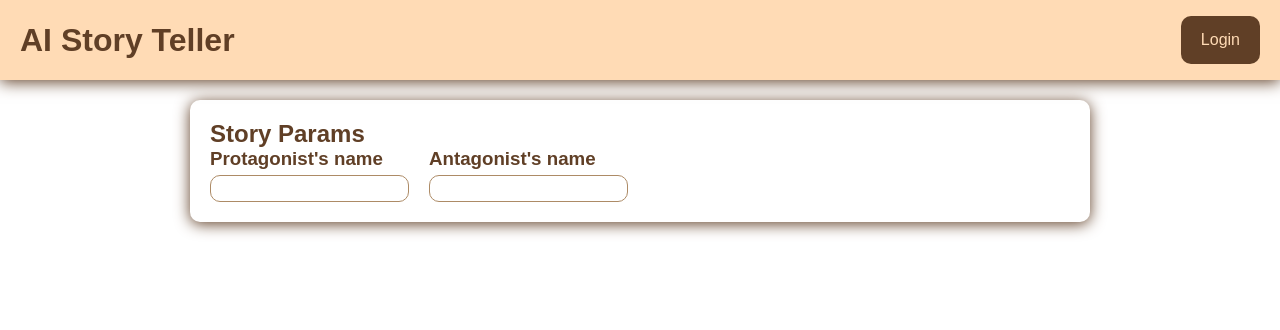
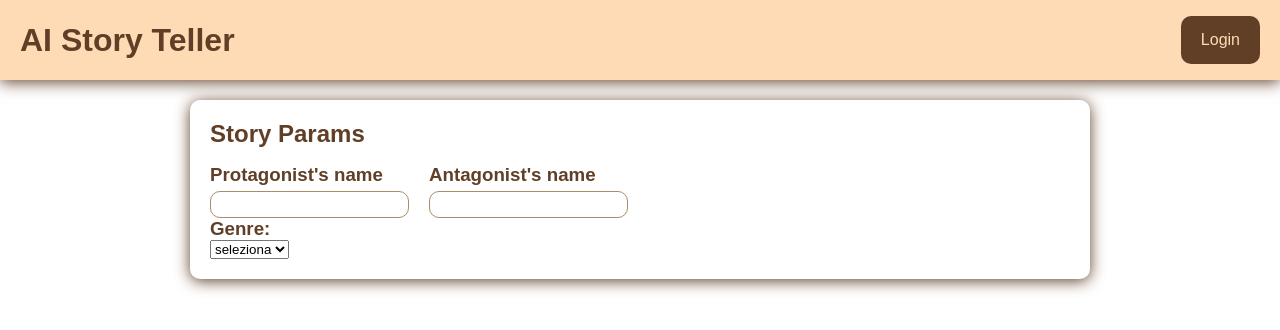
Before and after one commit to giadantioco/ai-story-teller, a Next.js app: page / in a window 1280 px wide. Shown: the top 330 px of the page. Built offline with nearby package versions, Linux system fonts and the light colour scheme; a web font is replaced by a local one.

Commit message:
chore: add select

```diff
--- /dev/null
+++ b/src/components/Molecules/SelectBox/SelectBox.tsx
@@ -0,0 +1,35 @@
+import { ListOption } from "@/types/common";
+import style from "./SelectBox.module.scss";
+import { ChangeEvent, Dispatch, SetStateAction } from "react";
+
+interface SelectBoxProps {
+  label: string;
+  list: ListOption[];
+  setAction: Dispatch<SetStateAction<string>>;
+}
+
+const SelectBox = (props: SelectBoxProps) => {
+  const { label, list, setAction } = props;
+
+  const handleChange = (e: ChangeEvent<HTMLSelectElement>) => {
+    setAction(e.target.value);
+  };
+
+  return (
+    <div className={style.main}>
+      <h3>{label}</h3>
+      <select id="select" onChange={handleChange}>
+        <option value="" hidden>
+          seleziona
+        </option>
+        {list.map((item) => (
+          <option key={item.value} value={item.value}>
+            {item.label}
+          </option>
+        ))}
+      </select>
+    </div>
+  );
+};
+
+export default SelectBox;
--- a/src/components/Organism/Window/WindowBox.module.scss
+++ b/src/components/Organism/Window/WindowBox.module.scss
@@ -1,3 +1,7 @@
 .main {
   @include window-style();
+
+  h2 {
+    margin-bottom: rem(16px);
+  }
 }
--- /dev/null
+++ b/src/constants/common.ts
@@ -0,0 +1,26 @@
+export const genreList = [
+  {
+    label: "Horror",
+    value: "horror",
+  },
+  {
+    label: "Fantasy",
+    value: "fantasy",
+  },
+  {
+    label: "Adventure",
+    value: "adventure",
+  },
+  {
+    label: "Romance",
+    value: "romance",
+  },
+  {
+    label: "Sci-fi",
+    value: "sci-fi",
+  },
+  {
+    label: "Thriller",
+    value: "thriller",
+  },
+];
--- a/src/pages/index.tsx
+++ b/src/pages/index.tsx
@@ -4,10 +4,21 @@ import Header from "@/components/Molecules/Header/Header";
 import WindowBox from "@/components/Organism/Window/WindowBox";
 import InputBox from "@/components/Molecules/InputBox/InputBox";
 import { useState } from "react";
+import SelectBox from "@/components/Molecules/SelectBox/SelectBox";
+import { genreList } from "@/constants/common";
 
 export default function Home() {
   const [protagonist, setProtagonist] = useState("");
   const [antagonist, setAntagonist] = useState("");
+
+  const [genre, setGenre] = useState("");
+
+  const genreList = [
+    {
+      label: "",
+      value: "",
+    },
+  ];
 
   return (
     <>
@@ -33,6 +44,9 @@ export default function Home() {
                 setValue={setAntagonist}
               ></InputBox>
             </div>
+            <div className={style.container}>
+              <SelectBox label="Genre:" list={genreList} setAction={setGenre} />
+            </div>
           </WindowBox>
         </div>
       </main>
--- /dev/null
+++ b/src/types/common.ts
@@ -0,0 +1,4 @@
+export interface ListOption {
+  label: string;
+  value: string | number;
+}
```
Also changed, not shown: src/components/Molecules/SelectBox/SelectBox.module.scss (added).
